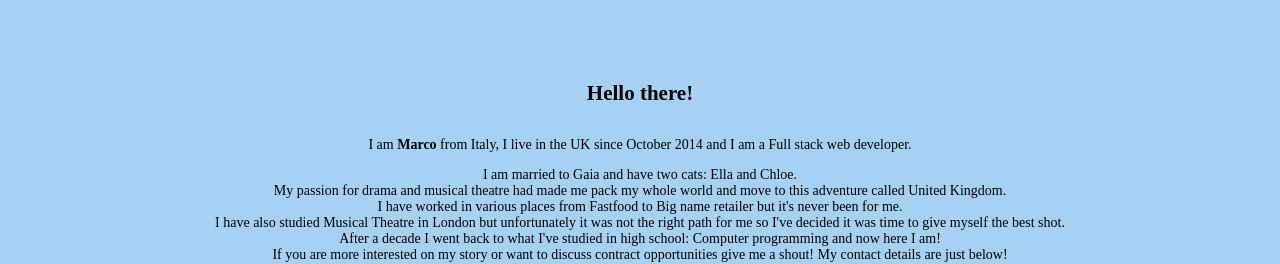
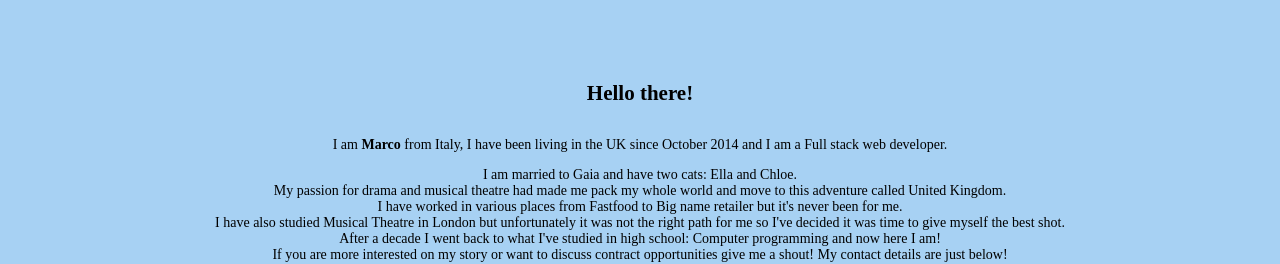
Before and after one commit to sciortinomrc/personal-website, a React (Create React App) app: page / in a window 1280 px wide. Shown: the part 3793-4057 px from the top of the page. Built offline with nearby package versions, Linux system fonts and the light colour scheme; a web font is replaced by a local one.

Commit message:
grammar error in description

```diff
--- a/src/Main/PersonalDescription.js
+++ b/src/Main/PersonalDescription.js
@@ -5,7 +5,7 @@ const PersonalDescription=()=>{
 			<h2 className="text-custom-2">{"<"}About<span className="text-custom-1">Me </span>{">"}</h2>
 			<div>
 				<h2>Hello there!</h2>
-				<p>I am <b>Marco</b> from Italy, I live in the UK since October 2014 and I am a Full stack web developer.</p>
+				<p>I am <b>Marco</b> from Italy, I have been living in the UK since October 2014 and I am a Full stack web developer.</p>
 				I am married to Gaia and have two cats: Ella and Chloe.<br />
 				My passion for drama and musical theatre had made me pack my whole world and move to this adventure called United Kingdom.<br />
 				I have worked in various places from Fastfood to Big name retailer but it's never been for me. <br />
```
